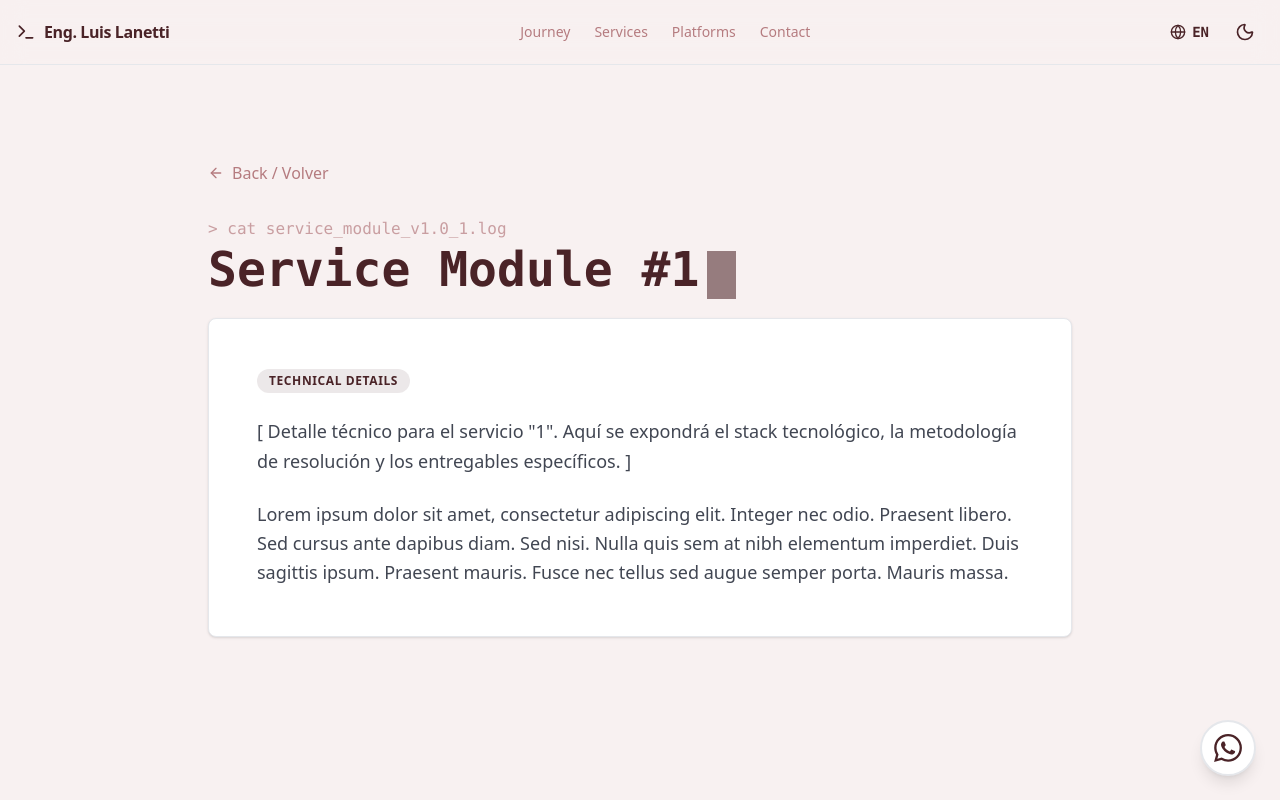
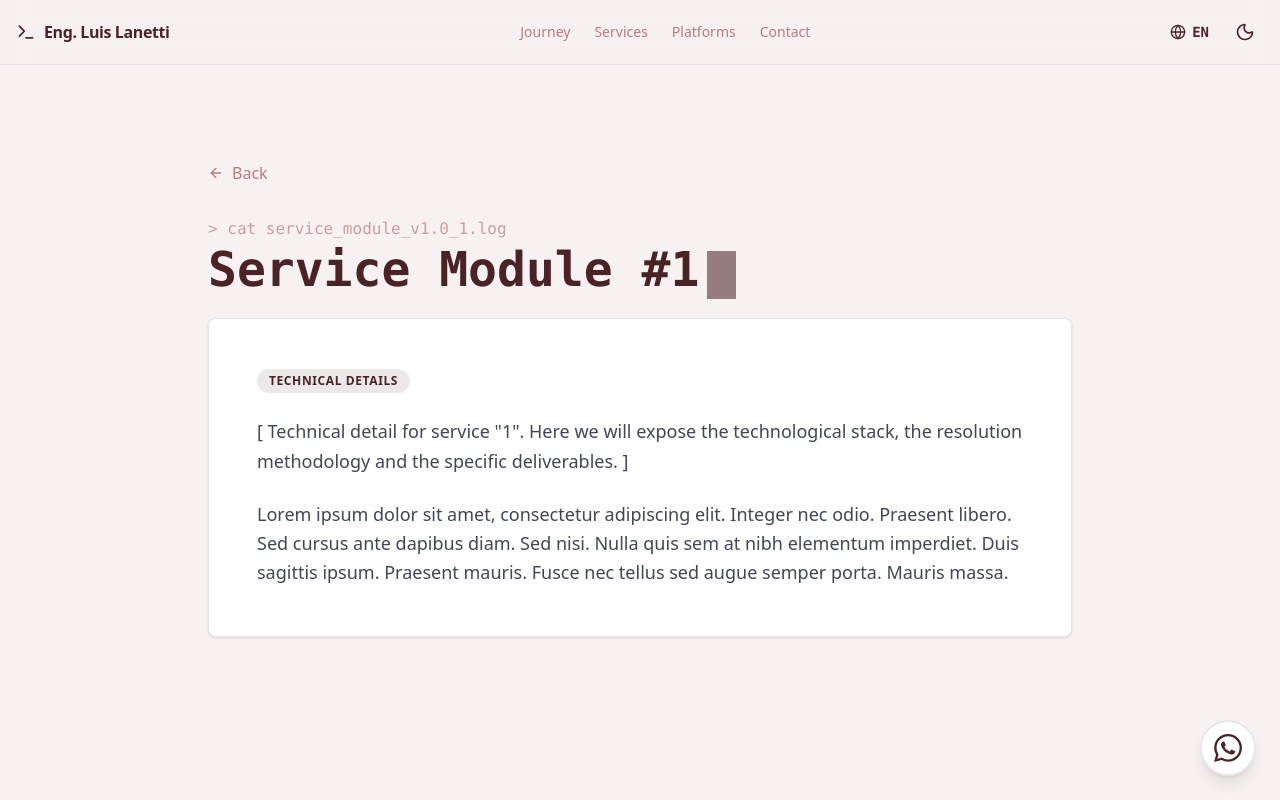
Before and after one commit to lanettix101/lanetting, a React (Vite) app: page /service/1 in a window 1280 px wide. Built offline with nearby package versions, Linux system fonts and the light colour scheme.

Commit message:
Minor fixes on style

```diff
--- a/src/components/sections/Timeline.tsx
+++ b/src/components/sections/Timeline.tsx
@@ -1,6 +1,12 @@
 import { motion } from 'motion/react';
 import ConsoleHeading from '../ui/ConsoleHeading';
 import { useLanguage } from '../../i18n/LanguageContext';
+
+interface TimelineItem {
+  year: string;
+  title: string;
+  description: string;
+}
 
 export default function Timeline() {
   const { t } = useLanguage();
@@ -19,7 +25,7 @@ export default function Timeline() {
           <div className="hidden md:block absolute left-1/2 top-0 bottom-0 w-px bg-brand-border -translate-x-1/2"></div>
 
           <div className="space-y-12 md:space-y-0 md:space-y-12 md:-my-12">
-            {t.timeline.items.map((item: any, index: number) => (
+            {t.timeline.items.map((item: TimelineItem, index: number) => (
               <motion.div
                 key={index}
                 className="relative pl-8 md:pl-0 md:py-12"
--- a/src/components/ui/ConsoleHeading.tsx
+++ b/src/components/ui/ConsoleHeading.tsx
@@ -9,7 +9,7 @@ interface ConsoleHeadingProps {
 }
 
 export default function ConsoleHeading({ command, text, className = '', as: Component = 'h2' }: ConsoleHeadingProps) {
-  const ref = useRef(null);
+  const ref = useRef<HTMLDivElement>(null);
   const isInView = useInView(ref, { once: true, margin: "-10%" });
   const [displayedCommand, setDisplayedCommand] = useState("");
   const [showOutput, setShowOutput] = useState(false);
--- a/src/components/ui/WhatsAppButton.tsx
+++ b/src/components/ui/WhatsAppButton.tsx
@@ -1,5 +1,3 @@
-import { Link } from 'react-router-dom';
-
 export default function WhatsAppButton() {
   return (
     <a
--- a/src/i18n/translations.ts
+++ b/src/i18n/translations.ts
@@ -63,6 +63,13 @@ export const translations = {
       email: "Email Me",
       book: "Book a Meeting",
       rights: "All rights reserved."
+    },
+    serviceDetail: {
+      back: "Back",
+      title: "Service Module #",
+      badge: "Technical Details",
+      desc1: "[ Technical detail for service \"{id}\". Here we will expose the technological stack, the resolution methodology and the specific deliverables. ]",
+      desc2: "Lorem ipsum dolor sit amet, consectetur adipiscing elit. Integer nec odio. Praesent libero. Sed cursus ante dapibus diam. Sed nisi. Nulla quis sem at nibh elementum imperdiet. Duis sagittis ipsum. Praesent mauris. Fusce nec tellus sed augue semper porta. Mauris massa."
     }
   },
   es: {
@@ -129,6 +136,13 @@ export const translations = {
       email: "Envíame un Correo",
       book: "Agendar tu Reunión",
       rights: "Todos los derechos reservados."
+    },
+    serviceDetail: {
+      back: "Volver",
+      title: "Módulo de Servicio #",
+      badge: "Detalles Técnicos",
+      desc1: "[ Detalle técnico para el servicio \"{id}\". Aquí se expondrá el stack tecnológico, la metodología de resolución y los entregables específicos. ]",
+      desc2: "Lorem ipsum dolor sit amet, consectetur adipiscing elit. Integer nec odio. Praesent libero. Sed cursus ante dapibus diam. Sed nisi. Nulla quis sem at nibh elementum imperdiet. Duis sagittis ipsum. Praesent mauris. Fusce nec tellus sed augue semper porta. Mauris massa."
     }
   }
 };
--- a/src/pages/ServiceDetail.tsx
+++ b/src/pages/ServiceDetail.tsx
@@ -18,26 +18,26 @@ export default function ServiceDetail() {
         to="/#services"
         className="inline-flex items-center text-brand-accent hover:text-brand-primary mb-8 font-medium transition-colors focus-visible:outline-2 focus-visible:outline-offset-2 focus-visible:outline-brand-primary rounded-sm"
       >
-        <ArrowLeft className="w-4 h-4 mr-2" /> Back / Volver
+        <ArrowLeft className="w-4 h-4 mr-2" /> {t.serviceDetail.back}
       </Link>
 
       <ConsoleHeading
         as="h1"
         command={`cat service_module_v1.0_${id}.log`}
-        text={`Service Module #${id}`}
+        text={`${t.serviceDetail.title}${id}`}
         className="text-2xl sm:text-3xl md:text-5xl font-bold text-brand-primary mb-6"
       />
 
       <div className="bg-brand-surface border border-brand-border rounded-lg p-8 md:p-12 shadow-sm">
         <div className="inline-block px-3 py-1 bg-brand-primary/10 text-brand-primary text-xs font-bold uppercase tracking-wider rounded-full mb-6">
-          Technical Details
+          {t.serviceDetail.badge}
         </div>
 
         <p className="text-brand-text/80 text-lg leading-relaxed mb-6">
-          [ Detalle técnico para el servicio "{id}". Aquí se expondrá el stack tecnológico, la metodología de resolución y los entregables específicos. ]
+          {t.serviceDetail.desc1.replace('{id}', id || '')}
         </p>
         <p className="text-brand-text/80 text-lg leading-relaxed">
-          Lorem ipsum dolor sit amet, consectetur adipiscing elit. Integer nec odio. Praesent libero. Sed cursus ante dapibus diam. Sed nisi. Nulla quis sem at nibh elementum imperdiet. Duis sagittis ipsum. Praesent mauris. Fusce nec tellus sed augue semper porta. Mauris massa.
+          {t.serviceDetail.desc2}
         </p>
       </div>
     </div>
```
